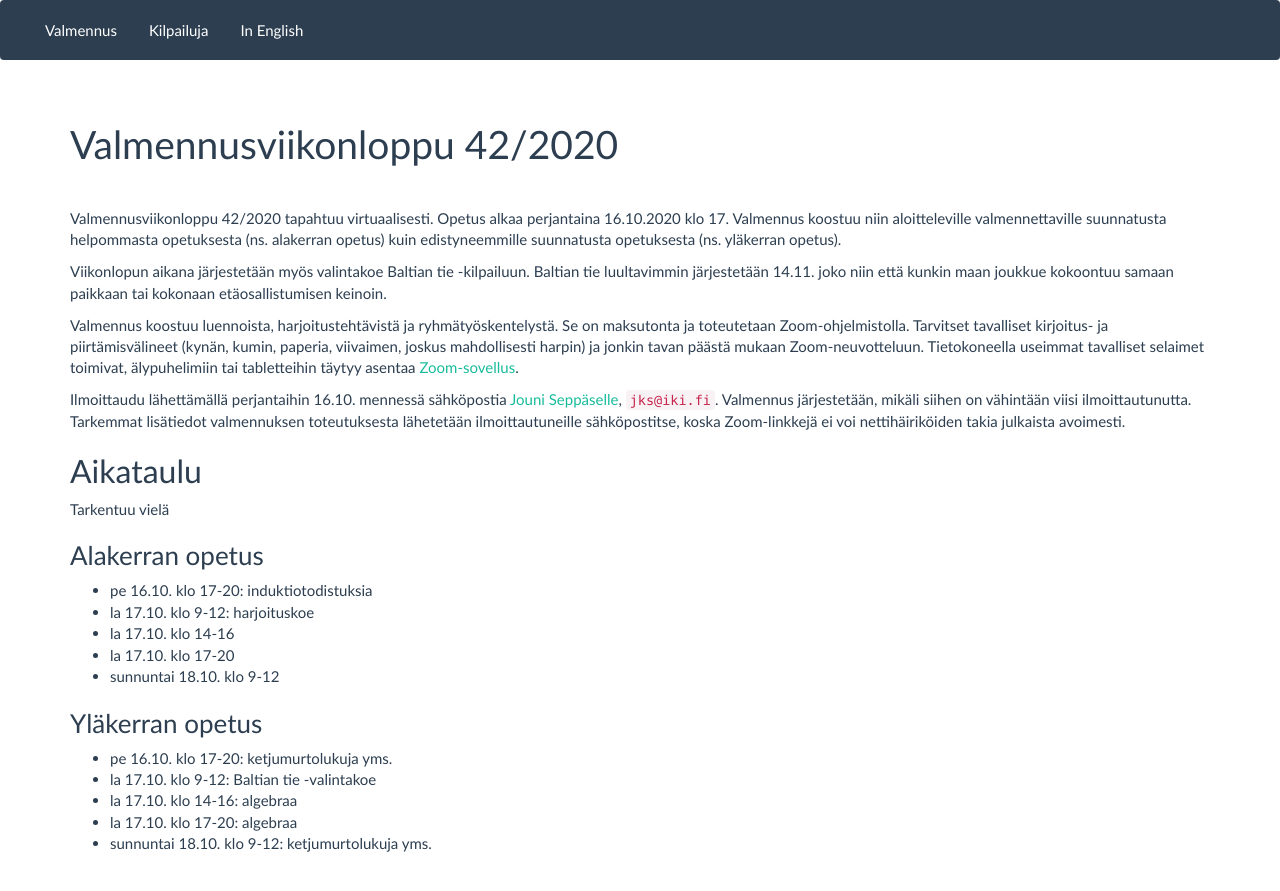
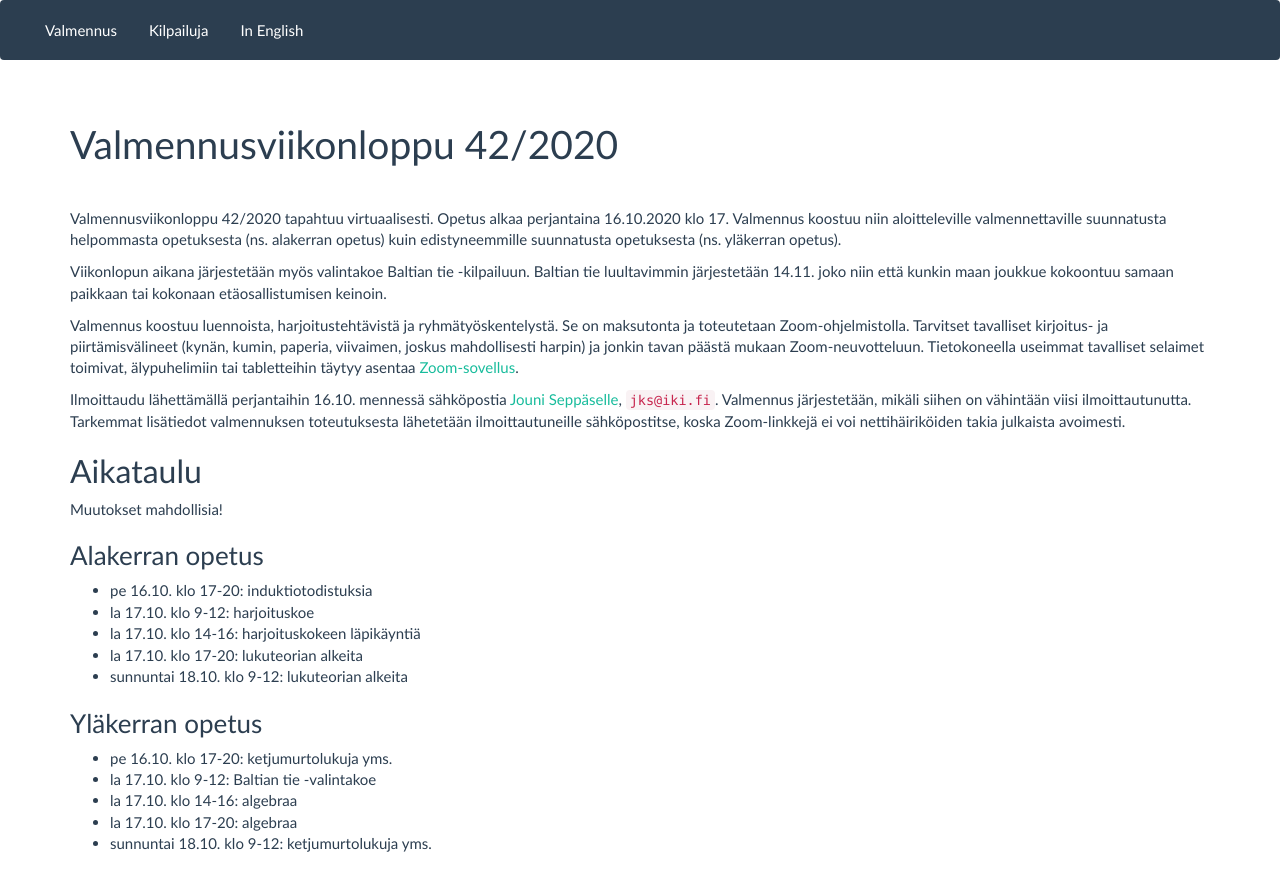
Before and after one commit to matematiikkakilpailut/matematiikkakilpailut.github.io, a Jekyll site: the page built from aikataulu/2020W42/index.md, in a window 1280 px wide. Shown: the top 891 px of the page. Built offline with Jekyll 4.4.1, drawn with Linux system fonts in a browser that asks for light colours.

Commit message:
Ohjelman päivitys

```diff
--- a/aikataulu/2020W42/index.md
+++ b/aikataulu/2020W42/index.md
@@ -68,15 +68,15 @@ takia julkaista avoimesti.
 
 ## Aikataulu
 
-Tarkentuu vielä
+Muutokset mahdollisia!
 
 ### Alakerran opetus
 
 - pe 16.10. klo 17-20: induktiotodistuksia
 - la 17.10. klo 9-12: harjoituskoe
-- la 17.10. klo 14-16
-- la 17.10. klo 17-20
-- sunnuntai 18.10. klo 9-12
+- la 17.10. klo 14-16: harjoituskokeen läpikäyntiä
+- la 17.10. klo 17-20: lukuteorian alkeita
+- sunnuntai 18.10. klo 9-12: lukuteorian alkeita
 
 ### Yläkerran opetus
 
```
